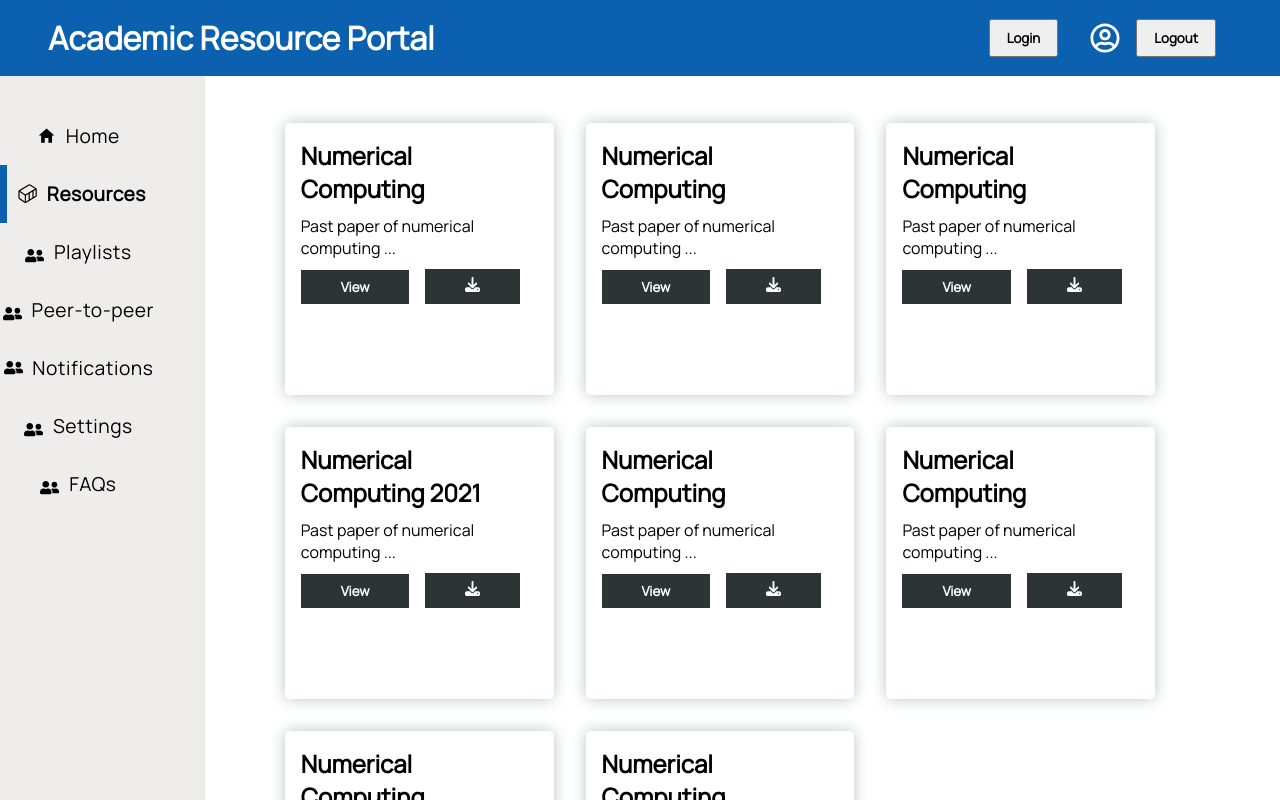
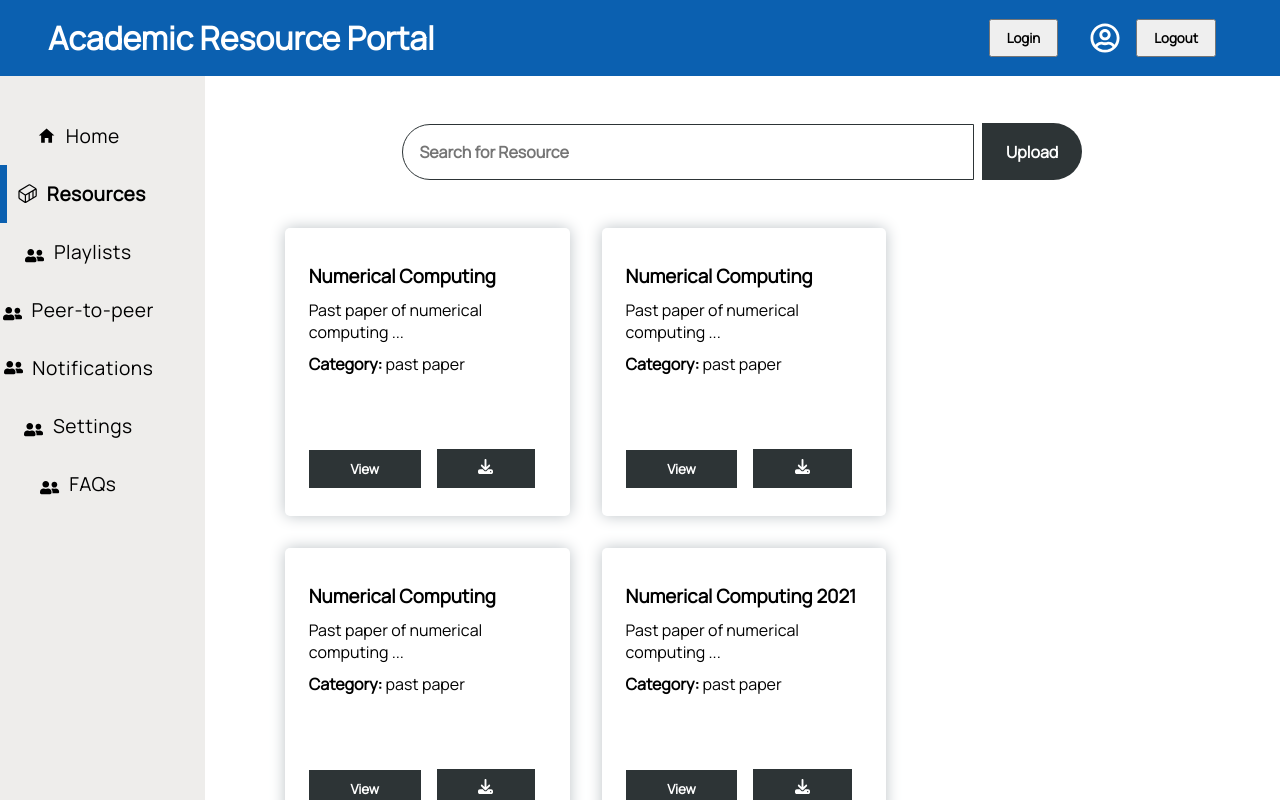
Before and after one commit to moazfarrukh/Academic-Resource-Management-Portal, a React (Create React App) app in the folder client/: page /resources in a window 1280 px wide. Shown: the top 800 px of the page. Built offline with nearby package versions, Linux system fonts and the light colour scheme.

Commit message:
Adding Home page , and updated Resources page

```diff
--- a/client/package.json
+++ b/client/package.json
@@ -7,7 +7,9 @@
     "@testing-library/react": "^13.4.0",
     "@testing-library/user-event": "^13.5.0",
     "axios": "^1.6.8",
+    "mdb-react-ui-kit": "^8.0.0",
     "react": "^18.3.1",
+    "react-bootstrap": "^2.10.2",
     "react-dom": "^18.3.1",
     "react-icons": "^5.1.0",
     "react-jwt": "^1.2.1",
--- a/client/src/component/FAQ/index.js
+++ b/client/src/component/FAQ/index.js
@@ -4,7 +4,7 @@ function FAQ() {
     return (
         <>
             <Navigation/>
-            <section className="leaveSideNav">
+            <section style={{marginLeft:"16%"}}>
                     <h1>FAQs page</h1>
             </section>
         </>
--- a/client/src/component/Home/index.css
+++ b/client/src/component/Home/index.css
@@ -1,5 +1,3 @@
-
-
 .leaveSideNav
 {
     margin-left: 18%;
@@ -21,3 +19,19 @@
 {
     color: #f39c12;
 }
+
+
+.personalInfo
+{
+    font-size: 1.3rem;
+    margin: 2rem;
+    font-weight: bold;
+}
+.personalInfo p
+{
+    padding-bottom: 1rem;
+}
+
+.userUploadedResources{
+
+}
--- a/client/src/component/Home/index.js
+++ b/client/src/component/Home/index.js
@@ -23,8 +23,19 @@ const Home = ()=>{
 
     return(<>
         <Navigation/>
-        <section className="leaveSideNav homePage">
-            <h1>Home page</h1>
+        <section className="leaveSideNav">
+            <div className="personalInfo">
+            {decodedToken && (
+                        <>
+                            <p>Name: {`${decodedToken.firstName ? decodedToken.firstName.toUpperCase() : ''} ${decodedToken.lastName ? decodedToken.lastName.toUpperCase() : ''}`}</p>
+                            <p>Email: {decodedToken.email}</p>
+                        </>
+                    )}
+            </div>
+
+            <div className="userUploadedResources">
+                <h1>Uploaded Resources:</h1>
+            </div>
         </section>
     </>)
 }
--- a/client/src/component/Resources/index.css
+++ b/client/src/component/Resources/index.css
@@ -1,3 +1,20 @@
+.resourceSearch
+{
+    padding-top: 3rem;
+    text-align: center;
+}
+
+.resourceSearch input
+{
+    width: 50%;
+    padding: 1rem;
+    font-size: 1rem;
+    border: 1.5px solid #2d3436;
+    border-radius: 45px 0 0 45px;
+    outline: none;
+    font-weight: bold;
+}
+
 .cards
 {
     display: flex;
@@ -5,6 +22,20 @@
     padding: 0 4rem;
     margin-top: 2rem;
 }
+
+.uploadResourceBtn
+{
+    background-color: #2d3436;
+    color: white;
+    padding: 1.1rem 1.5rem;
+    border: none;
+    margin-left: 0.5rem;
+    border-radius: 0 45px  45px 0;
+    font-size: 1rem;
+    font-weight: bold;
+    cursor: pointer;
+}
+
 
 section
 {
@@ -16,7 +47,7 @@ section
     width: 25%;
     margin: 1rem;
     height: 30vh;
-    padding: 1rem;
+    padding: 1.5rem;
     box-shadow: 0 0 15px #bdc3c7;
     border-radius: 5px;
 }
@@ -27,7 +58,7 @@ section
 }
 .cards .viewBtn, .cards .downloadBtn
 {
-    padding: 8px 2.5rem;
+    padding: 10px 2.6rem;
     outline: none;
     border: none;
     background-color: #2d3436;
@@ -35,10 +66,19 @@ section
     font-weight: bold;
     cursor: pointer;
 }
+.viewBtn:hover
+{
+    color: yellow;
+}
 .downloadBtn
 {
     margin-left: 1rem;
 }
+.resourceTexts
+{
+    transform: translateY(-4rem);
+}
+
 
 
 
--- a/client/src/component/Resources/index.js
+++ b/client/src/component/Resources/index.js
@@ -8,6 +8,7 @@ import { NavLink } from "react-router-dom";
 
 function Resources() {
 
+    const [findResource, setFindResource] = useState('')
     const [resources, setResources] = useState([
         {
             id:1,
@@ -60,23 +61,40 @@ function Resources() {
         },
         {
             id:8,
-            title:'Numerical Computing',
+            title:'OOP',
             description:'Past paper of numerical computing',
             media:'files',
             category:'past paper'
         }
     ])
 
+    const filteredResources = resources.filter(resource => {
+        const searchText = findResource.toLowerCase();
+        return (
+            resource.title.toLowerCase().includes(searchText) ||
+            resource.description.toLowerCase().includes(searchText) ||
+            resource.category.toLowerCase().includes(searchText)
+        );
+    });
+
     return (
         <>
             <Navigation/>
             <section style={{marginLeft:"16%"}}>
 
-                <div className="cards">{resources.map(resource=>{
+                <div className="resourceSearch">
+                    <input type="text" value={findResource} placeholder="Search for Resource" onChange={e=>setFindResource(e.target.value)}/>
+                    <button className="uploadResourceBtn">Upload</button>
+                </div>
+
+                <div className="cards">{filteredResources.map(resource=>{
                     return(
-                        <div key={resource.id}>
-                            <h1>{resource.title}</h1>
-                            <p>{resource.description.slice(0, 60)} ...</p>
+                        <div className="card" key={resource.id}>
+                            <section className="resourceTexts">
+                                <h1>{resource.title}</h1>
+                                <p>{resource.description.slice(0, 35)} ...</p>
+                                <p><span style={{fontWeight:"bolder"}}>Category:</span> {resource.category}</p>
+                            </section>
                             <NavLink to={`/resources/${resource.id}`} state={{resource : resource}}>
                                 <button className="viewBtn">View</button>
                             </NavLink>
```
Also changed, not shown: 1 other file (tests, documents, lock files or other folders).
